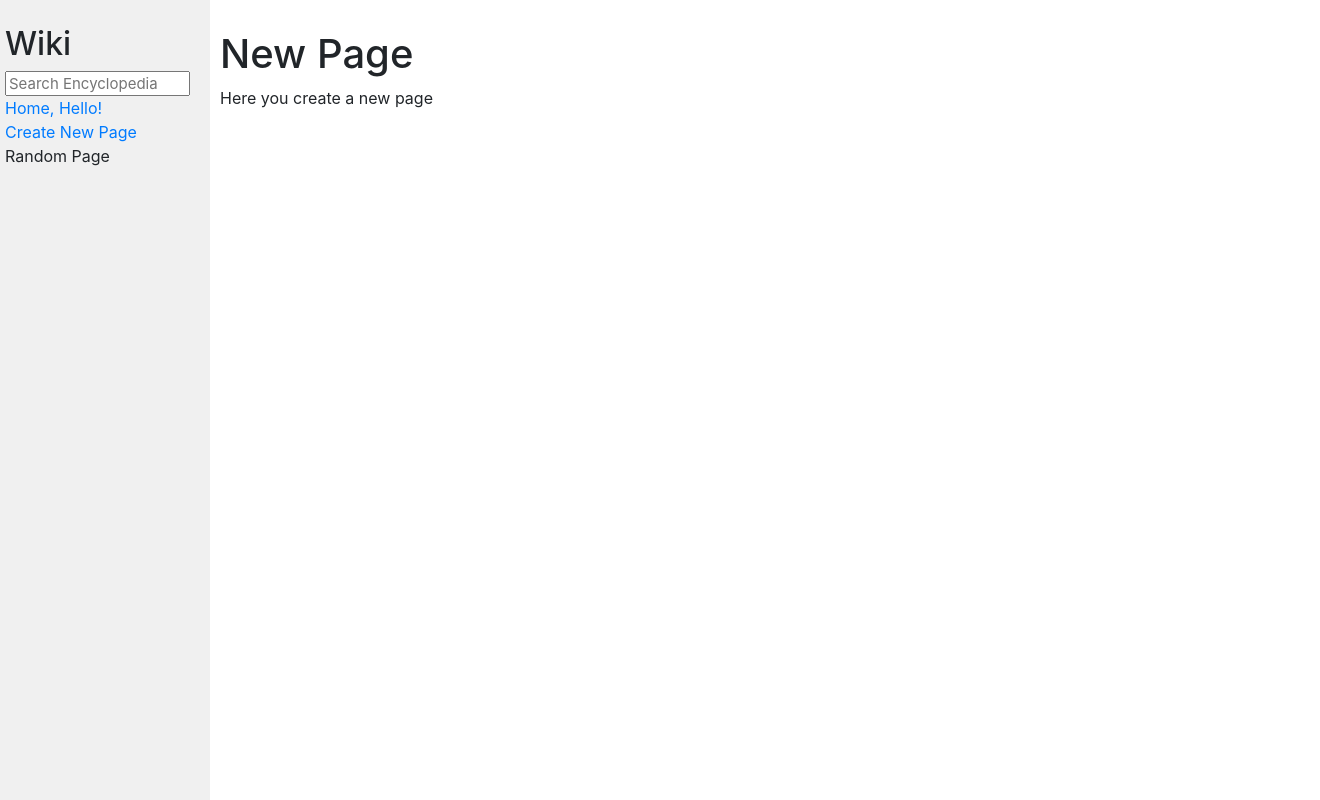
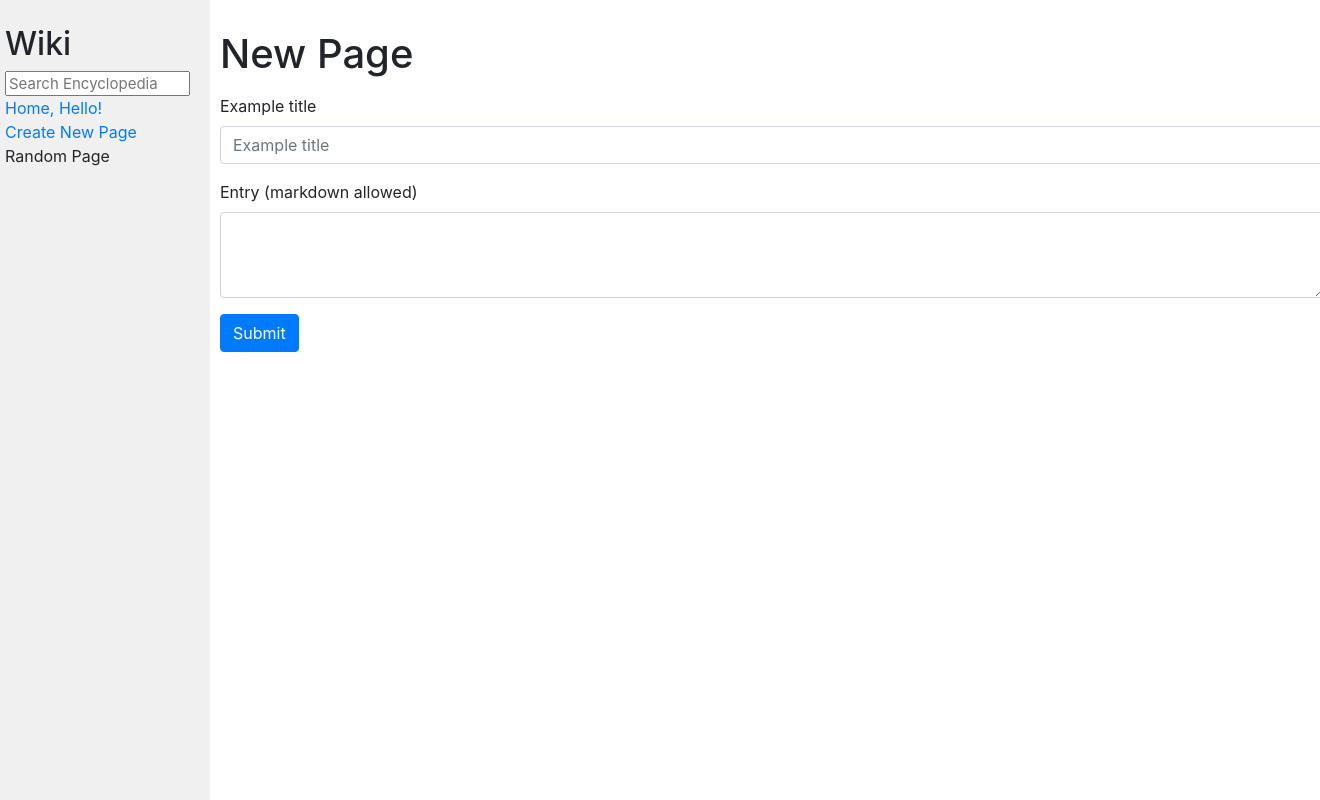
Before and after one commit to mathieuc22/wiki, a Django app: page /new in a window 1320 px wide; the page is wider, and only the part inside the window is pictured. Run offline with Django 3.2, Linux system fonts and the light colour scheme; some libraries are stand-ins or nearby versions.

Commit message:
new page feature

```diff
--- a/encyclopedia/templates/encyclopedia/new.html
+++ b/encyclopedia/templates/encyclopedia/new.html
@@ -6,6 +6,18 @@
 
 {% block body %}
     <h1>New Page</h1>
-    <p>Here you create a new page</p>
+    <p>{{ msg }}</p>
+    <form action="{% url 'new'%}" method="post">
+        {% csrf_token %}
+        <div class="form-group">
+            <label for="title">Example title</label>
+            <input  type="text" class="form-control" id="title" placeholder="Example title" name="title">
+        </div>
+        <div class="form-group">
+            <label for="entry">Entry (markdown allowed)</label>
+            <textarea class="form-control" id="entry" name="entry" rows="3"></textarea>
+        </div>
+        <button type="submit" class="btn btn-primary">Submit</button>
+    </form>
 
 {% endblock %}
--- a/encyclopedia/views.py
+++ b/encyclopedia/views.py
@@ -13,7 +13,19 @@ def index(request):
     })
 
 def new(request):
+    if request.method == "POST":
+        t = request.POST['title']
+        c = f"# {t} \n \n {request.POST['entry']}"
+        e = util.get_entry(t)
+        if  e is None:
+            util.save_entry(t, c)
+            msg = f"entry {t} saved"
+        else:
+            msg = f"entry {t} already exists"
+    else:
+        msg = ""
     return render(request, "encyclopedia/new.html", {
+        "msg": msg
     })
 
 def entry(request, entry):
```
Also changed, not shown: entries/New entry.md (added, +3 -0 lines).
